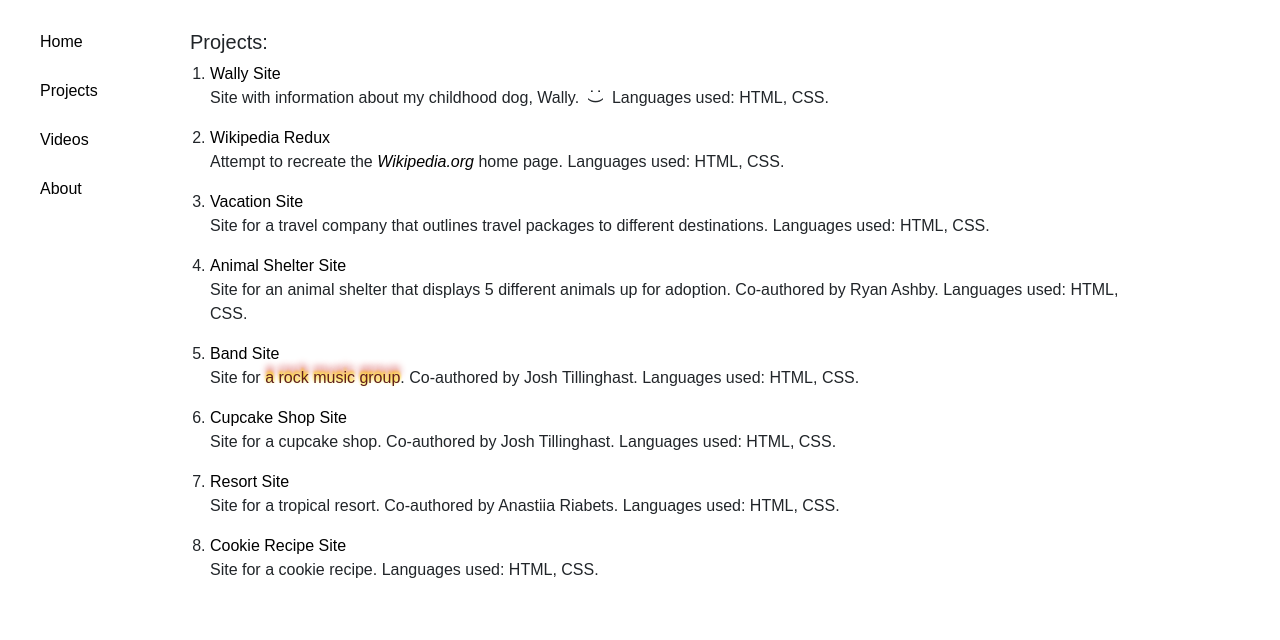
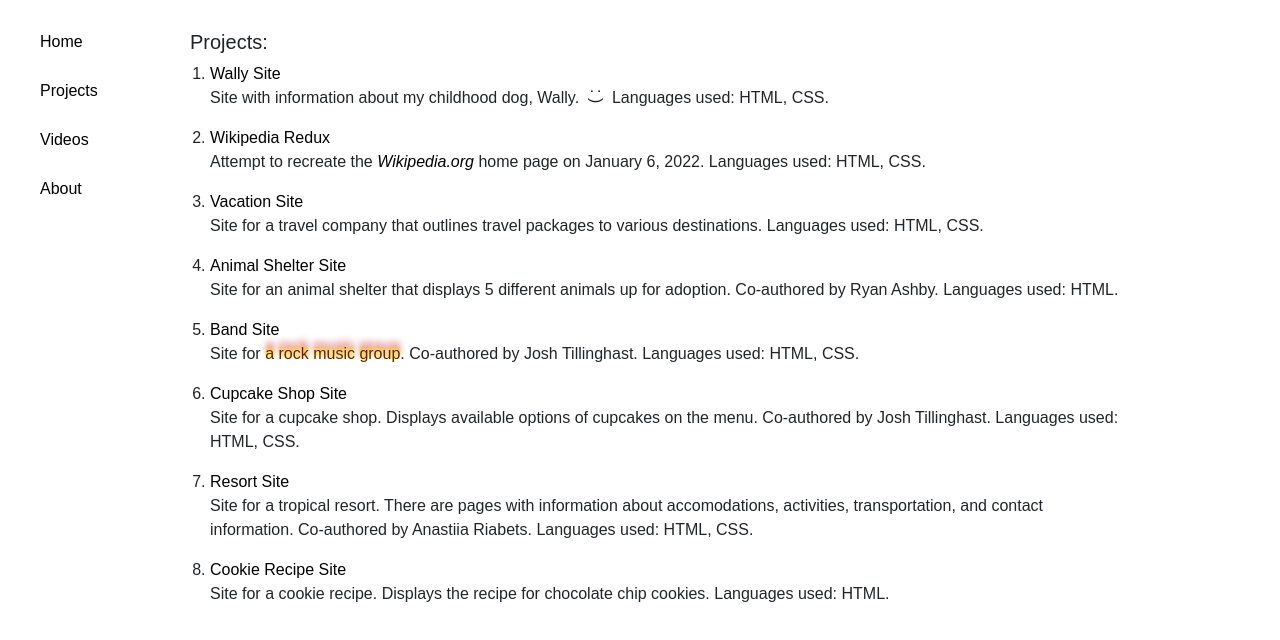
Before and after one commit to mud2009/portfolio, a plain HTML site: page projects.html in a window 1280 px wide. Drawn offline with Linux system fonts and the light colour scheme.

Commit message:
update stylesheet, edit project list

```diff
--- a/css/styles.css
+++ b/css/styles.css
@@ -48,9 +48,6 @@ body {
   min-height: 80vh;
   max-width: 190px;
   min-width: 190px;
-  /* max-width: 15%;
-  min-width: 15%;  other option for sidebar*/
-  /* border-right:1px solid black; */
 }
 
 .sidebar-list {
--- a/projects.html
+++ b/projects.html
@@ -33,15 +33,15 @@
           </li>
           <li>
             <a href="https://mud2009.github.io/wikipedia-redux/">Wikipedia Redux</a>
-            <p>Attempt to recreate the <a href="https://en.wikipedia.org/wiki/Main_Page"><em>Wikipedia.org</em></a>  home page. Languages used: HTML, CSS.</p>
+            <p>Attempt to recreate the <a href="https://en.wikipedia.org/wiki/Main_Page"><em>Wikipedia.org</em></a>  home page on January 6, 2022. Languages used: HTML, CSS.</p>
           </li>
           <li>
             <a href="https://github.com/mud2009/vacation-site">Vacation Site</a>
-            <p>Site for a travel company that outlines travel packages to different destinations. Languages used: HTML, CSS.</p>
+            <p>Site for a travel company that outlines travel packages to various destinations. Languages used: HTML, CSS.</p>
           </li>
           <li>
             <a href="https://github.com/mud2009/animal-shelter">Animal Shelter Site</a>
-            <p>Site for an animal shelter that displays 5 different animals up for adoption. Co-authored by Ryan Ashby. Languages used: HTML, CSS.</p>
+            <p>Site for an animal shelter that displays 5 different animals up for adoption. Co-authored by Ryan Ashby. Languages used: HTML.</p>
           </li>
           <li>
             <a href="https://github.com/mud2009/band_site">Band Site</a>
@@ -49,15 +49,15 @@
           </li>
           <li>
             <a href="https://github.com/mud2009/cupcake-shop">Cupcake Shop Site</a>
-            <p>Site for a cupcake shop. Co-authored by Josh Tillinghast. Languages used: HTML, CSS.</p>
+            <p>Site for a cupcake shop. Displays available options of cupcakes on the menu. Co-authored by Josh Tillinghast. Languages used: HTML, CSS.</p>
           </li>
           <li>
             <a href="https://github.com/mud2009/resort">Resort Site</a>
-            <p>Site for a tropical resort. Co-authored by Anastiia Riabets. Languages used: HTML, CSS.</p>
+            <p>Site for a tropical resort. There are pages with information about accomodations, activities, transportation, and contact information. Co-authored by Anastiia Riabets. Languages used: HTML, CSS.</p>
           </li>
           <li>
             <a href="https://github.com/mud2009/cookie-recipe">Cookie Recipe Site</a>
-            <p>Site for a cookie recipe. Languages used: HTML, CSS.</p>
+            <p>Site for a cookie recipe. Displays the recipe for chocolate chip cookies. Languages used: HTML.</p>
           </li>
         </ol>
       </div>
```
